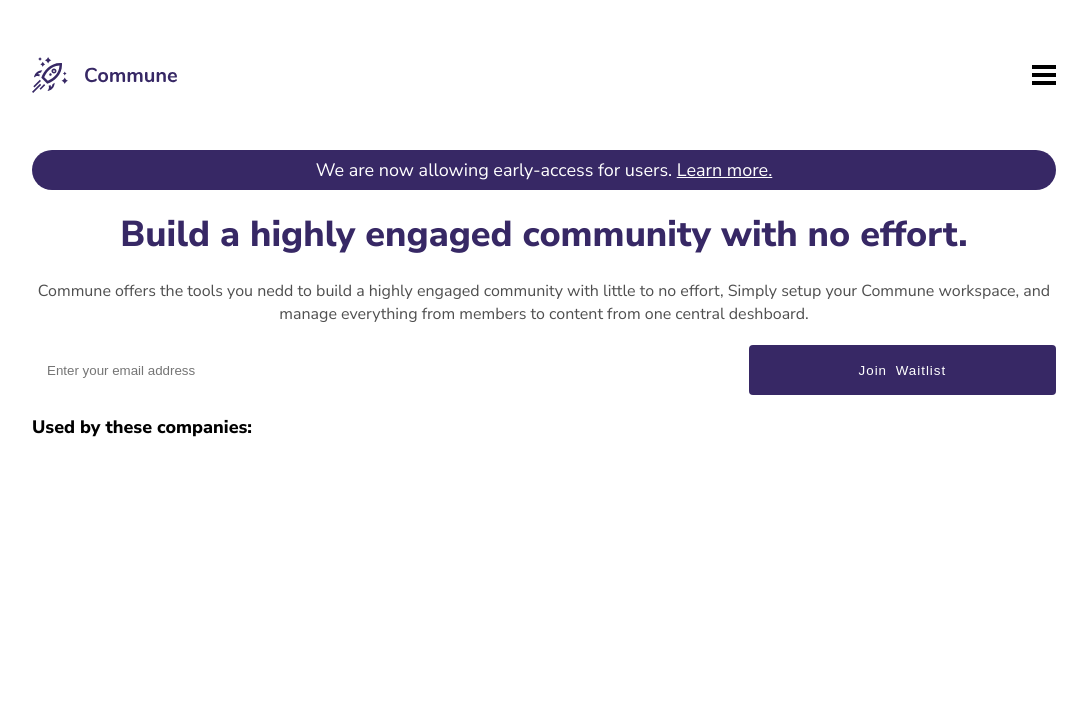
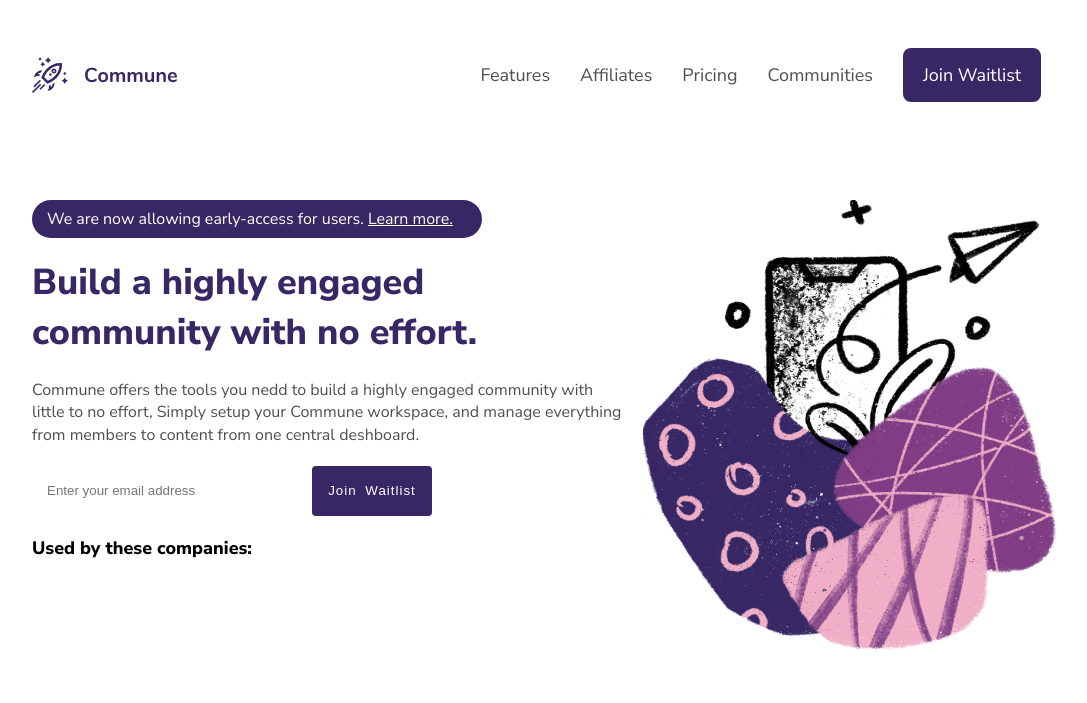
Before and after one commit to HernanAlvarado12/Commune, a plain HTML site: page index.html in a window 1280 px wide. Shown: the whole page, without its empty margins (96-1183 px from the left). Drawn offline with Linux system fonts and the light colour scheme.

Commit message:
version desktop

```diff
--- a/css/desktop.css
+++ b/css/desktop.css
@@ -0,0 +1,46 @@
+@media (min-width: 995px){
+    .header__nvbr > img:nth-child(2) {
+        display: none;
+    }
+
+    .header__desktop {
+        display: flex;
+        list-style: none;
+    }
+
+    .desktop__alink {
+        margin: 0 1.5rem;
+        text-decoration: none;
+    }
+
+    .last__alink {
+        padding: 1.5rem 2rem;
+        border-radius: 0.8rem;
+    }
+
+    .main__cntnr {
+        max-height: 50rem;
+        margin: 5rem 0 0 0;
+        display: grid;
+        gap: 0 2rem;
+        grid-template-columns: 1fr 0.7fr;
+        text-align: start;
+    }
+
+    .main__img {
+        width: 100%;
+        height: 100%;
+        max-height: 45rem;
+        display: flex;
+        grid-area: 1 / 2 / 2 / 3;
+    }
+
+    .main__access {
+        width: 45rem;
+    }
+
+    .main__form {
+        width: 40rem;
+    }
+
+}
--- a/css/mobile.css
+++ b/css/mobile.css
@@ -30,6 +30,10 @@ html {
     justify-content: space-between;
 }
 
+.header__desktop, .main__img {
+    display: none;
+}
+
 .elmt-flx, .cntnr--flx {
     display: flex;
     align-items: center;
@@ -42,6 +46,7 @@ html {
 
 .main__access {
     padding: 0.8rem 1.5rem;
+    font-size: 1.6rem;
     border-radius: 5rem;
     border: transparent;
 }
@@ -74,6 +79,9 @@ html {
     margin: 0 0 2rem 0;
     row-gap: 1rem;
     flex-direction: column;
+}
+
+.elmt--color-gray, .cntnr--color-gray {
     color: var(--gray);
 }
 
--- a/index.html
+++ b/index.html
@@ -21,11 +21,19 @@
 			<nav class ="header__nvbr cntnr--flx">
 				<img src ="./assets/logo.svg" alt ="Logo of the page" loading ="lazy">
 				<img src ="./assets/menu.svg" alt ="Icon of menu for mobile" loading ="lazy">
+				<ul class ="header__desktop">
+					<li><a class ="desktop__alink fnt--mdm elmt--color-gray" href ="">Features</a></li>
+					<li><a class ="desktop__alink fnt--mdm elmt--color-gray" href ="">Affiliates</a></li>
+					<li><a class ="desktop__alink fnt--mdm elmt--color-gray" href ="">Pricing</a></li>
+					<li><a class ="desktop__alink fnt--mdm elmt--color-gray" href ="">Communities</a></li>
+					<li><a class ="last__alink desktop__alink fnt--mdm elmt--color-white elmt--bckgrnd-purple" href ="">Join Waitlist</a></li>
+				</ul>
 			</nav>
 		</header>
 
 		<main class ="main__cntnr">
-			<div class ="main__access cntnr--bckgrnd-purple ctnnr--color-white fnt--mdm">
+			<section class ="main__section">
+				<div class ="main__access cntnr--bckgrnd-purple ctnnr--color-white">
 					We are now allowing early-access for users.
 					<a class ="access__lnk elmt--color-white" href ="">Learn more.</a>
 				</div>
@@ -34,11 +42,13 @@
 					Commune offers the tools you nedd to build a highly engaged community with little to no effort,
 					Simply setup your Commune workspace, and manage everything from members to content from one central deshboard.
 				</p>
-			<form class ="main__form cntnr--flx">
+				<form class ="main__form cntnr--flx cntnr--color-gray">
 					<input class ="frm__email" type ="email" placeholder ="Enter your email address">
 					<input class ="frm__submit elmt--bckgrnd-purple elmt--color-white" type ="submit" value ="Join Waitlist">
 				</form>
 				<p class ="main__companies fnt--mdm">Used by these companies:</p>
+			</section>
+			<img class ="main__img" src ="./assets/Illustration.png" alt ="">
 		</main>
 
 	</body>
```
Lines whose indentation alone changed are shown as unchanged.
